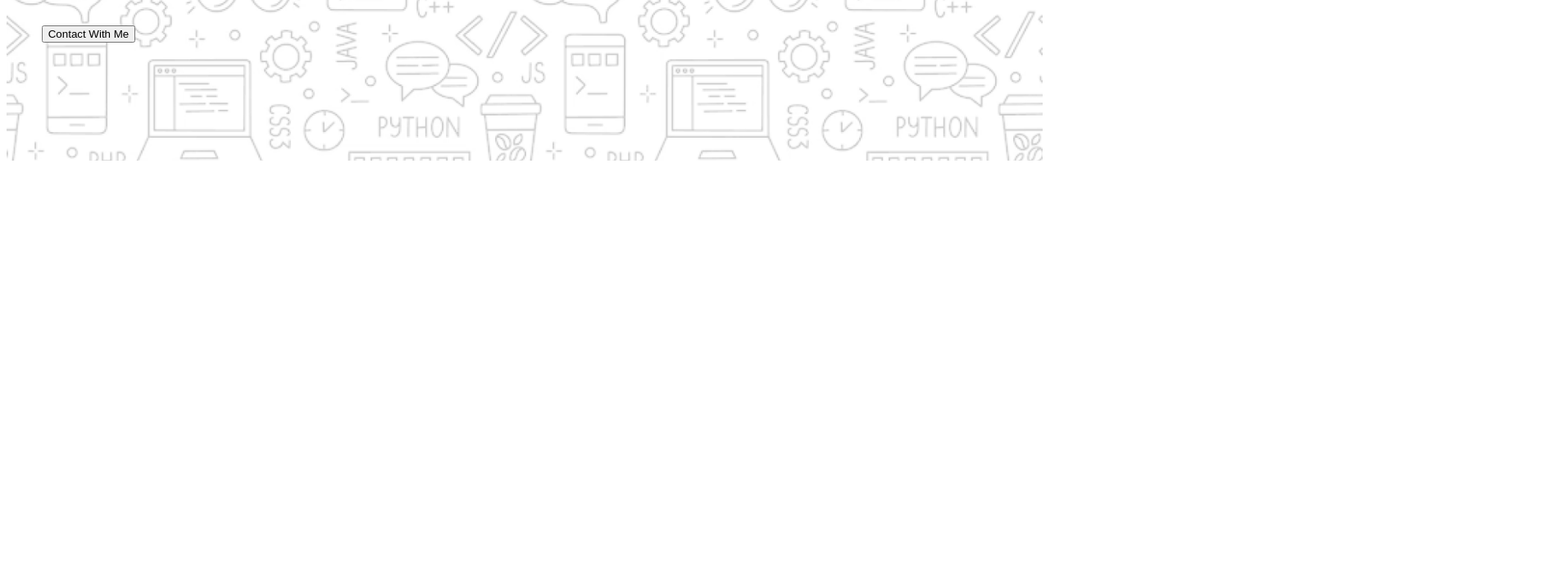
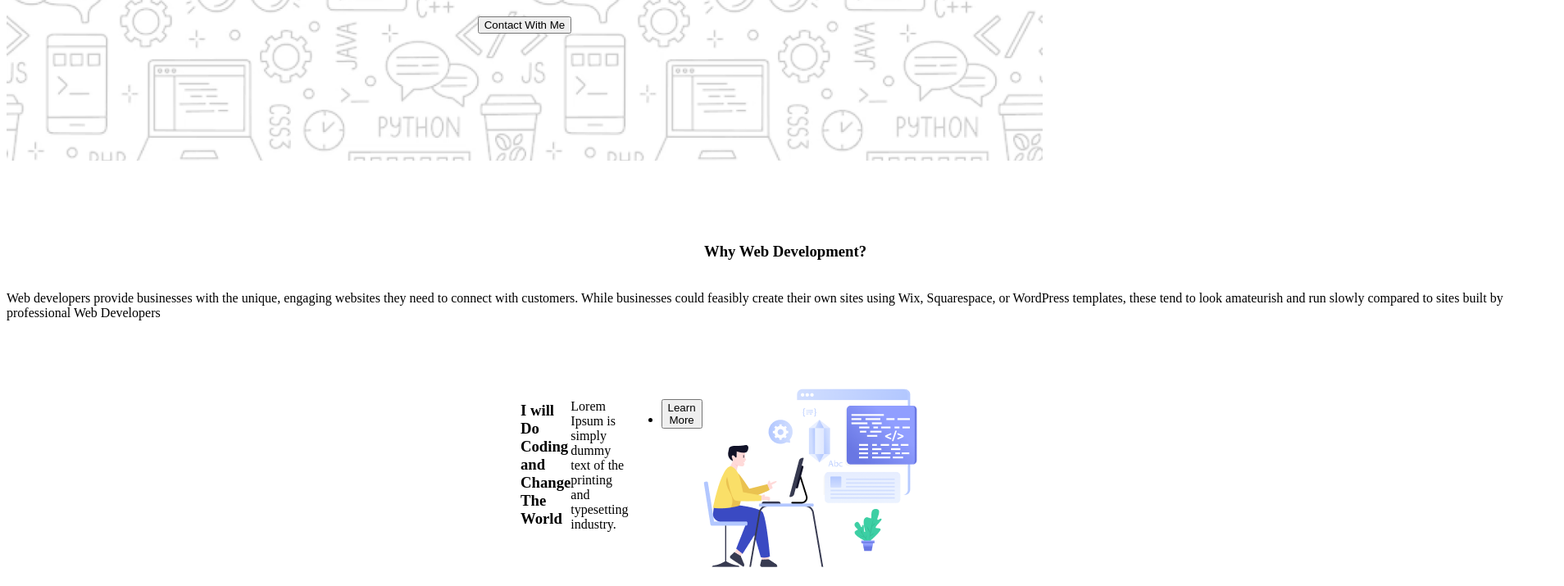
Before and after one commit to jahid611728/Assignment-1, a plain HTML site: page index.html in a window 1280 px wide. Shown: the part 703-1418 px from the top of the page at 82% size, 1908 px wide, since content can reach past the window. Before the commit the page ends 907 px from the top, so only its background shows below. Drawn offline with Linux system fonts and the light colour scheme.

Commit message:
second-section-container and thard-section-container commit

```diff
--- a/index.html
+++ b/index.html
@@ -27,6 +27,27 @@
            </div>
     </header>
     <main>
+      <section class="second-section-container">
+        <div class="second-section-container">
+            <h3>Why Web Development?</h3>
+            <p>Web developers provide businesses with the unique, engaging websites they need to connect with customers. While businesses could feasibly create their own sites using Wix, Squarespace, or WordPress templates, these tend to look amateurish and run slowly compared to sites built by professional Web Developers</p>
+        </div>
+      </section>
+      <section class="thard-section-container">
+        <div class="thard-section-container">
+        <h3>I will Do Coding and Change The World</h3>
+
+        <p>Lorem Ipsum is simply dummy text of the printing and typesetting industry.</p>
+
+        <ul>
+            <li><a href=""><button>Learn More</button></a></li>
+        </ul>
+         <div>
+            <img src="assets/Layer_1.png" alt="image">
+         </div>
+        </div>
+
+      </section>
 
     </main>
     <footer>
--- a/style.css
+++ b/style.css
@@ -40,10 +40,32 @@ nav ul li{
 }
 .btn{
    height: 50px;
-   width: 200px;
+   width: 1900px;
    text-align: right;
    display: flex;
    flex-direction: column;
    justify-content: center;
    align-items: center;
 }
+
+
+
+.second-section-container h3{
+    width: 1900px;
+    height: 40px;
+    margin-top: 100px;
+    text-align: center;
+
+}
+ .second-section-container p{
+    /* text-align: center; */
+    width: 1900px;
+    height: 100px;
+}
+
+.thard-section-container{
+    width: 10px;
+    height: 60px;
+    margin: auto;
+    display: flex;
+}
```
